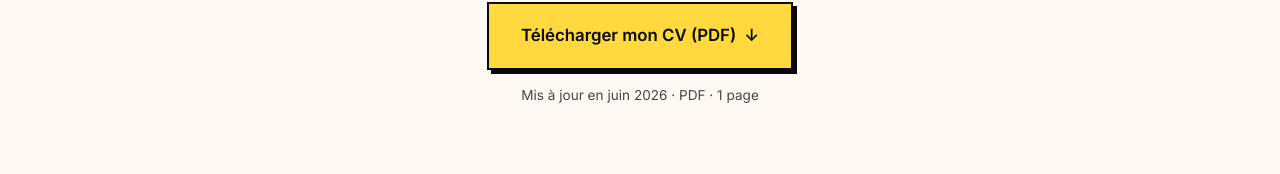
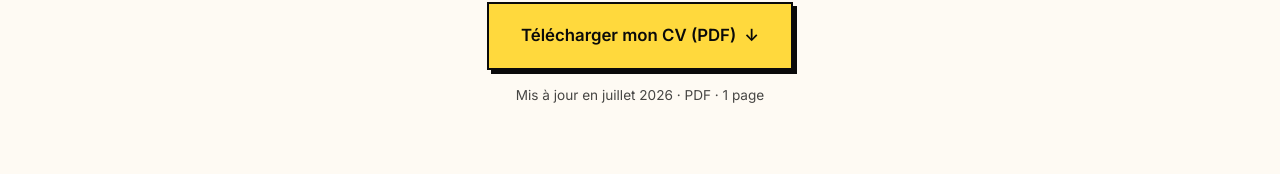
Before and after one commit to Weylland/site-perso, a Next.js app: page /a-propos in a window 1280 px wide. Shown: the part 5289-5463 px from the top of the page. Built offline with nearby package versions, Linux system fonts and the light colour scheme.

Commit message:
chore: update CV PDF to latest version

```diff
--- a/src/components/sections/AboutCv.tsx
+++ b/src/components/sections/AboutCv.tsx
@@ -38,7 +38,7 @@ export function AboutCv() {
             ↓
           </span>
         </a>
-        <p className="note-small">Mis à jour en juin 2026 · PDF · 1 page</p>
+        <p className="note-small">Mis à jour en juillet 2026 · PDF · 1 page</p>
       </div>
     </section>
   );
```
Also changed, not shown: 1 other file (tests, documents, lock files or other folders).
